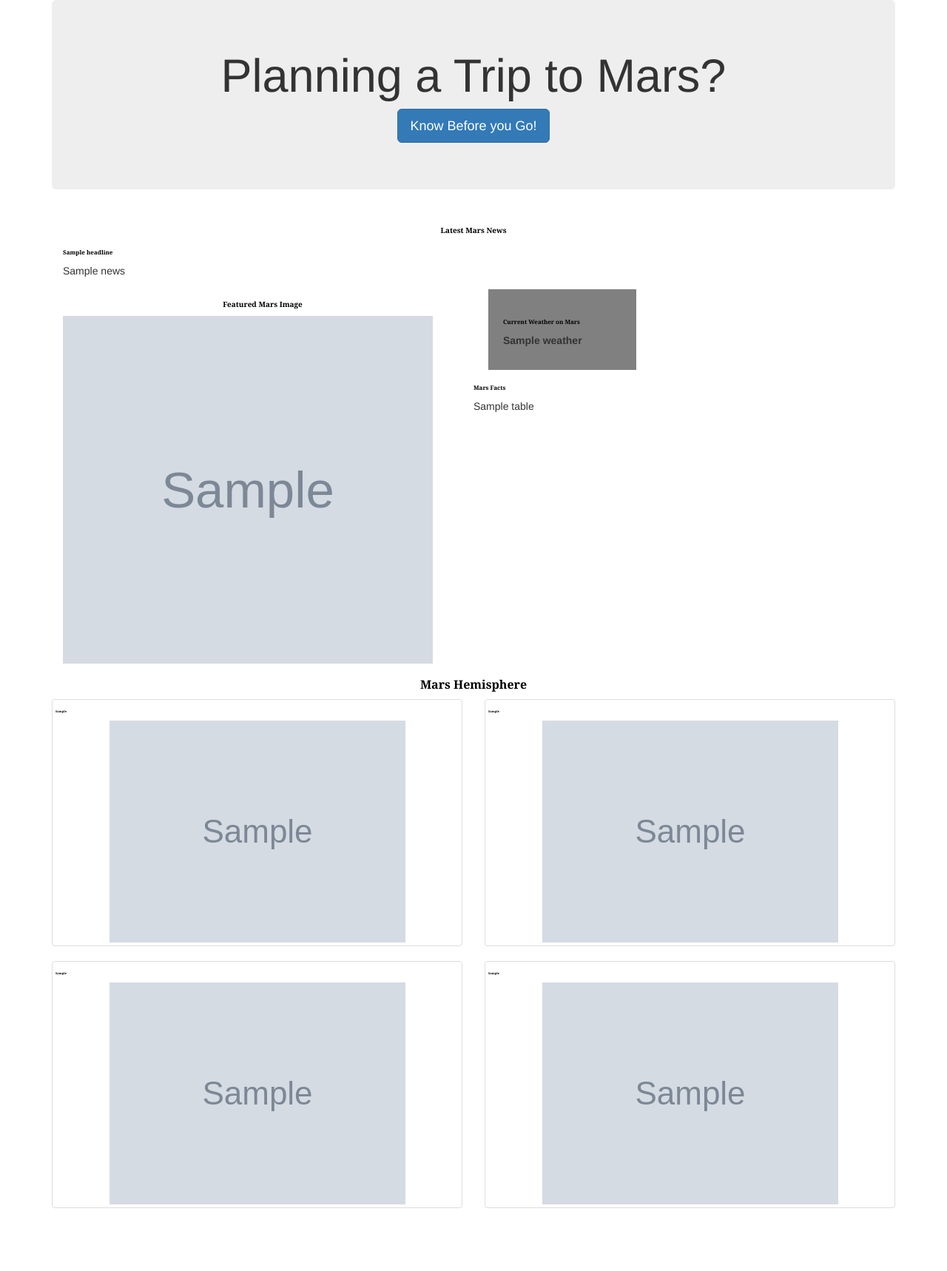
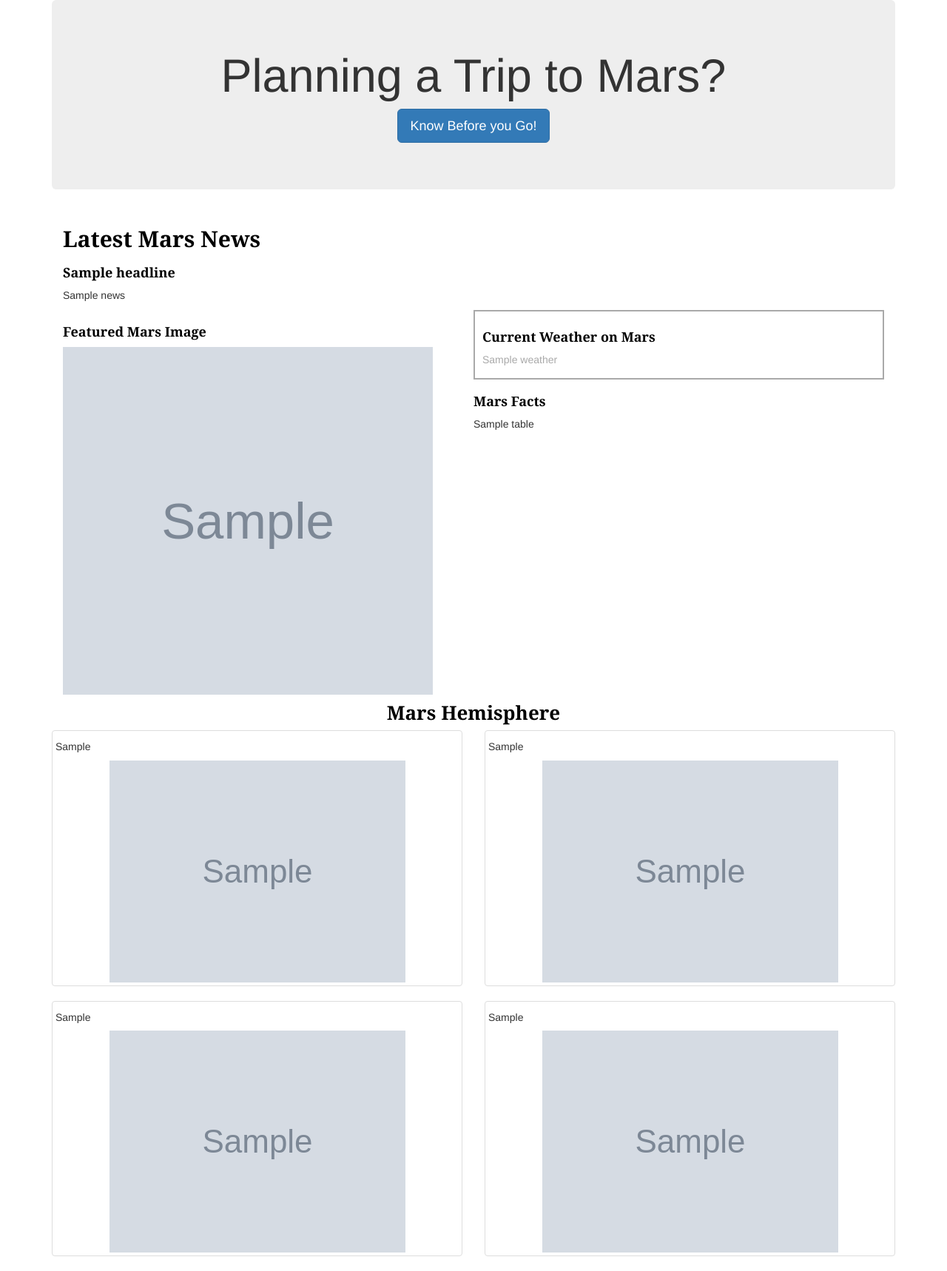
Before and after one commit to doradojt/JMWebScrape, a Flask app: page / in a window 1280 px wide. Shown: the whole page at 74% size. Before the commit the page ends 1633 px from the top, so only its background shows below. Run offline with Flask 2, Linux system fonts and the light colour scheme; grey boxes marked "Sample" are stand-in pictures; a database or web service that is not in the repository returns one stand-in record (values such as "Sample title"); some libraries are stand-ins or nearby versions.

Commit message:
final changes

```diff
--- a/scrape_marsTWO.py
+++ b/scrape_marsTWO.py
@@ -62,8 +62,6 @@ def scrape_three():
 
 def scrape_four():
     url = 'http://space-facts.com/mars/'
-    #select columns and 0 table
-    #used df and then column headings
     tables = pd.read_html(url)
     df = tables[0]
     df.columns=["Description","Value"]
--- a/styles.css
+++ /dev/null
@@ -1,52 +0,0 @@
-#h2 {
-  color: black;
-  font-size: 10px;
-  font-family: Georgia, 'Times New Roman', Times, serif;
-  font-weight: bold;
-  text-align: center;
-}
-
-#h5 {
-    color:black;
-    font-size: 16px;
-    font-family: Georgia, 'Times New Roman', Times, serif;
-    font-weight: bold;
-    text-align: center;
-}
-
-#h3 {
-color: black;
-font-size: 8px;
-font-family: Georgia, 'TImes New Roman', Times, serif;
-font-weight: bold;
-}
-
-#boxwhite {
-    display: inline-block;
-    margin-top:5px;
-    margin-right: 5px;
-    margin-left: 5px;
-    padding: 20px;
-    background: gray;
-    border:10px;
-    width:200px;
-    cursor: pointer;
-}
-
-#p {
-    font-weight:bold;
-}
-
-#h4 {
-    color: black;
-    font-size: 4px;
-    font-family: Georgia, 'TImes New Roman', Times, serif;
-    font-weight: bold;
-}
-
-.center {
-    display: block;
-    margin-left: auto;
-    margin-right: auto;
-    width:100%;
-}
--- a/templates/index.html
+++ b/templates/index.html
@@ -1,13 +1,13 @@
 <!DOCTYPE html>
-<html lang="en">
+<html lang="en-US">
 
 <head>
   <meta charset="UTF-8">
   <meta name="viewport" content="width=device-width, initial-scale=1.0">
   <meta http-equiv="X-UA-Compatible" content="ie=edge">
   <title>Mars Attacks!</title>
-  <link rel="stylesheet" href = "styles.css">
-  <link rel="stylesheet" href="https://maxcdn.bootstrapcdn.com/bootstrap/3.3.7/css/bootstrap.min.css">
+  <link rel="stylesheet" href="styles.css">
+  <link rel="stylesheet" href="https://maxcdn.bootstrapcdn.com/bootstrap/3.3.7/css/bootstrap.min.css" integrity="sha384-BVYiiSIFeK1dGmJRAkycuHAHRg32OmUcww7on3RYdg4Va+PmSTsz/K68vbdEjh4u" crossorigin="anonymous">
 </head>
 
 <body>
@@ -27,16 +27,19 @@
                 <p>{{ marsdict.News }}</p>
         </div>
       </div>
-    <div class = "row">
+    </div>
+    <div class ="container-fluid">
       <div class = "col-md-6">
-          <h2 id="h2">Featured Mars Image</h2>
+        <div class="row">
+          <h3 id="h3">Featured Mars Image</h3>
             <img src = "{{ marsdict.Image }}" alt= "Daily Image" style="width:500px;height:470px;">
         </div>
+      </div>
       <div class = "col-md-6">
-        <div id = "boxwhite" class = "row">
+        <div class = "row" id="border">
           <div class ="column">
             <h3 id="h3">Current Weather on Mars</h3>
-              <p id="p">{{ marsdict.Weather }}</p>
+              <p>{{ marsdict.Weather }}</p>
           </div>
         </div>
         <div class = "row">
@@ -46,21 +49,20 @@
           </div>
         </div>
       </div>
-    </div>
       <div class = "row">
         <div class = "col-md-12">
-        <h2 id="h5">Mars Hemisphere</h2>
+          <h4 id="h4">Mars Hemisphere</h4>
         </div>
           <div class = "row">
             <div class = "col-md-6">
               <div class ="thumbnail">
-            <h4 id="h4">{{ marsdict.hem1 }}</h4>
+              <h5 id="h5">{{ marsdict.hem1 }}</h5>
                 <img src = "{{ marsdict.hem1img }}" alt = "Cerberus" stlye="width:25%">
               </div>
             </div>
             <div class = "col-md-6">
               <div class = "thumbnail">
-            <h4 id="h4">{{ marsdict.hem2 }}</h4>
+              <h5 id="h5">{{ marsdict.hem2 }}</h5>
                 <img src = "{{ marsdict.hem2img }}" alt = "Syrtis" stlye="width:25%">
               </div>
             </div>
@@ -68,13 +70,13 @@
           <div class = "row">
             <div class = "col-md-6">
               <div class = "thumbnail">
-            <h4 id="h4">{{ marsdict.hem3 }}</h4>
+              <h5 id="h5">{{ marsdict.hem3 }}</h5>
                 <img src = "{{ marsdict.hem3img }}" alt = "Valles" stlye="width:25%">
               </div>
             </div>
             <div class = "col-md-6">
               <div class = "thumbnail">
-            <h4 id="h4">{{ marsdict.hem4 }}</h4>
+              <h5 id="h5">{{ marsdict.hem4 }}</h5>
                 <img src = "{{ marsdict.hem4img }}" alt = "Schiaparelli" stlye="width:25%">
               </div>
             </div>
--- /dev/null
+++ b/templates/styles.css
@@ -0,0 +1,37 @@
+#h2 {
+  color: black;
+  font-size: 30px;
+  font-family: Georgia, 'Times New Roman', Times, serif;
+  font-weight: bold;
+  text-align: left;
+}
+
+#h4 {
+    color:black;
+    font-size: 26px;
+    font-family: Georgia, 'Times New Roman', Times, serif;
+    font-weight: bold;
+    text-align: center;
+}
+
+#h3 {
+color: black;
+font-size: 18px;
+font-family: Georgia, 'TImes New Roman', Times, serif;
+font-weight: bold;
+}
+
+#p {
+    font-weight:bold;
+}
+
+
+#border {
+    border-width: 2px;
+    border-style: solid;
+    color: darkgray;
+    padding-left:10px;
+    padding-top:5px;
+    padding-bottom:5px;
+    padding-right:10px;
+  }
```
Also changed, not shown: app.py (+0 -16 lines), questions.txt (deleted, +0 -20 lines), scrape_mars.py (deleted, +0 -94 lines), 1 other file. Lines whose indentation alone changed are shown as unchanged.
